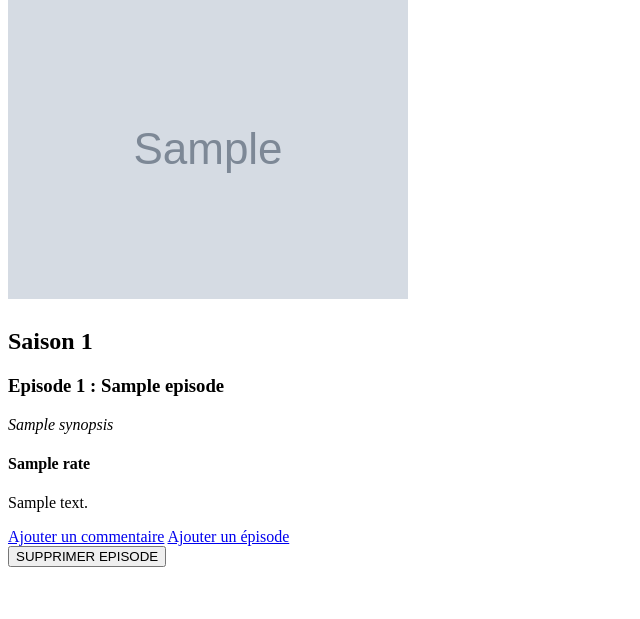
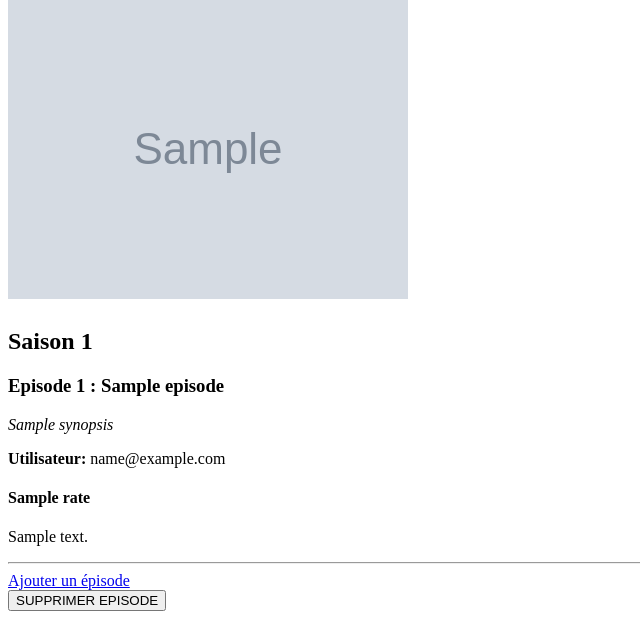
Before and after one commit to Tolexia/Wild_Series, a Symfony app: template templates/program/showEpisode.html.twig in a window 1280 px wide. Shown: the part 338-957 px from the top of the page, without its empty margins (0-640 px from the left). Before the commit the page ends 905 px from the top, so only its background shows below. Run offline with Twig, Linux system fonts and the light colour scheme; the template is opened without the code that fills it: most values are stand-ins (such as "Sample title", 1, 10 or a date in 2020); grey boxes marked "Sample" are stand-in pictures; some libraries are stand-ins or nearby versions.

Commit message:
feat user & comment : updated episode template to display comment functions depending if the user is connected or is admin

```diff
--- a/templates/_navbar.html.twig
+++ b/templates/_navbar.html.twig
@@ -38,7 +38,7 @@
                 </li>
                 <li class="nav-item">
                 {% if app.user %}
-                    {{ app.user.email }}
+                    <span>{{ app.user.email }}</span>
                     <a class="nav-link" href="{{ path('app_logout') }}"> Se déconnecter</a>
                 {% else %}
                     <a class="nav-link" href="{{ path('app_login') }}"> Se connecter</a>
--- a/templates/program/showEpisode.html.twig
+++ b/templates/program/showEpisode.html.twig
@@ -11,8 +11,13 @@
 </div>
 <div>
     {% for comment in comments %}
+        <p><b>Utilisateur:</b> {{ comment.author.email }}</p>
         <h4>{{comment.rate}}</h4>
         <p>{{comment.comment}}</p>
+        {% if app.user == comment.author or is_granted("ROLE_ADMIN") %}
+            {{ include('comment/_delete_form.html.twig') }}
+        {% endif %}
+        <hr>
     {% else %}
         Pas de commentaires pour cet épisode
     {% endfor %}
@@ -21,8 +26,9 @@
     {% endif %}
 </div>
 <section class = "btn-section">
-    <a class = "btn" href = "{{ path('comment_new')}}">Ajouter un commentaire</a>
+{% if app.user == comment.author or is_granted("ROLE_ADMIN") %}
     <a class = "btn" href = "{{ path("episode_new") }}">Ajouter un épisode</a>
     {{ include('episode/_delete_form.html.twig') }}
+{% endif %}
 </section>
 {% endblock %}
```
Also changed, not shown: 1 other file.
